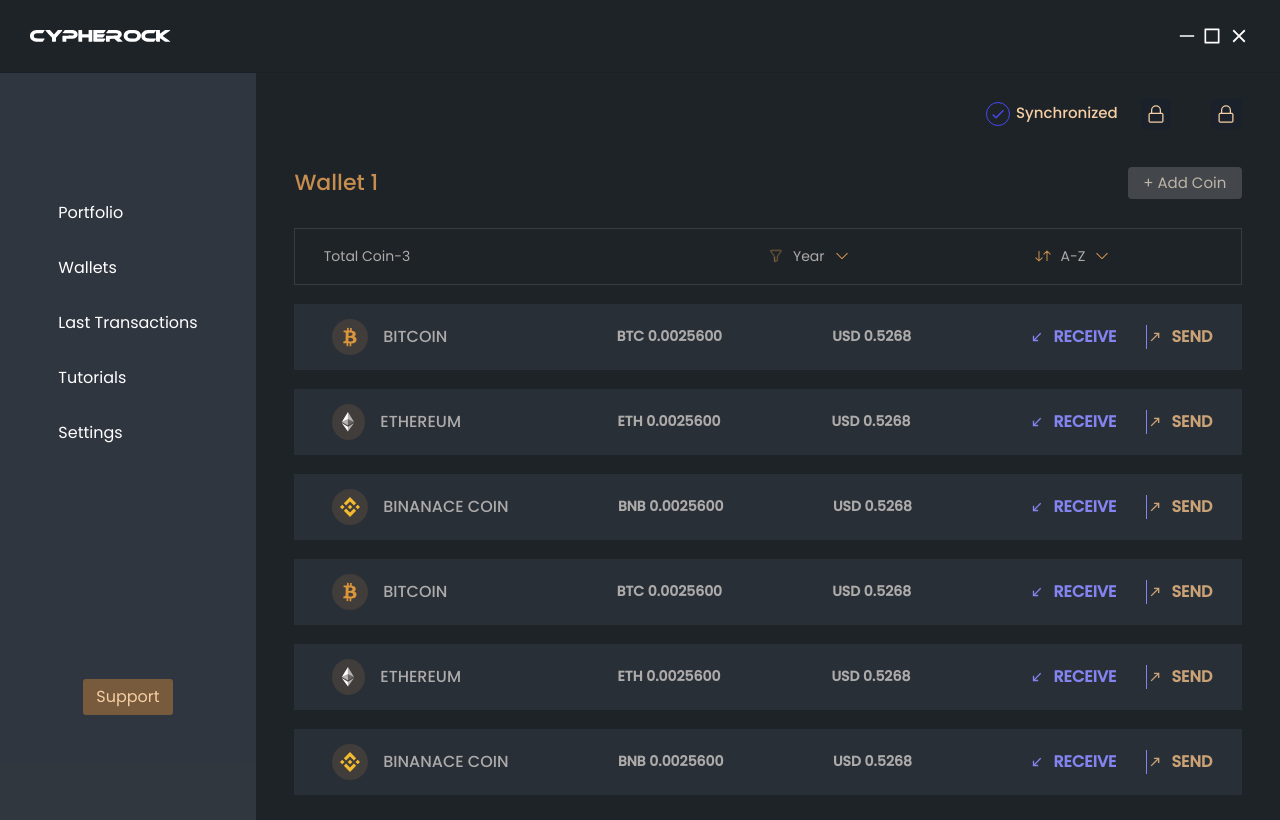
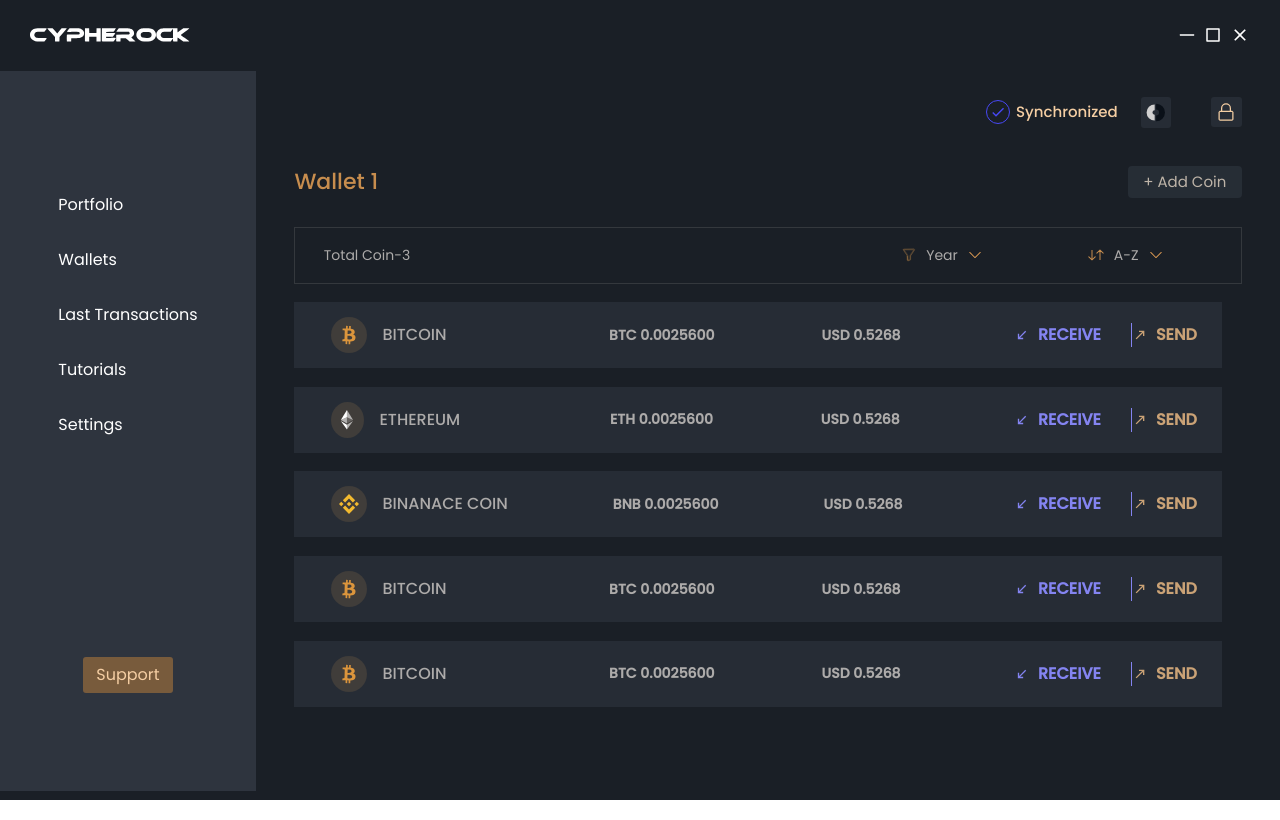
Before and after one commit to Alroyfernz/Cypherock-Task, a React (Create React App) app: page / in a window 1280 px wide. Built offline with nearby package versions, Linux system fonts and the light colour scheme.

Commit message:
finished the first section

```diff
--- a/src/App.css
+++ b/src/App.css
@@ -1,7 +1,37 @@
 .App{
-  background-color:  #1E2328;
-  min-height:100vh;
+  background-color:
+  rgba(26, 31, 38, 1);
+ min-height:100vh;
   font-family: 'Poppins', sans-serif;
+  overflow: hidden;
+}
+.CoinItemsWrapper{
+  width: 100%;
+  max-height: 55vh;
+  padding:0 20px 0 0;
+  overflow-y: scroll;
+}
+
+.CoinItemsWrapper::-webkit-scrollbar {
+  width: 10px;
+
+}
+
+/* Track */
+.CoinItemsWrapper::-webkit-scrollbar-track {
+  background: #ffffff;
+
+}
+
+/* Handle */
+.CoinItemsWrapper::-webkit-scrollbar-thumb {
+  background:   rgba(64, 72, 84, 0.656);;
+
+}
+
+/* Handle on hover */
+.CoinItemsWrapper::-webkit-scrollbar-thumb:hover {
+  background: #888;
 }
 .AppWrapper{
   display: flex;
@@ -47,7 +77,8 @@ margin-left: 6px;
 }
 .LockDiv{
   width: 12%;
-  background-color:#1A212B;
+  background-color:
+  rgba(64, 72, 84, 0.332);
   border-radius:3px;
   display: flex;
   align-items: center;
@@ -74,7 +105,8 @@ font-size: 20px;
 
 }
 .AddCoinBtn{
-  background-color:rgba(255, 255, 255, 0.164);
+  background-color:
+    rgba(64, 72, 84, 0.332);
   padding:5px 0;
   width: 12%;
   border-radius:4px;
--- a/src/App.tsx
+++ b/src/App.tsx
@@ -8,7 +8,7 @@ import OptionBar from './components/Optionbar/OptionBar';
 import CoinContainer from './components/Coin/CoinContainer';
 import { coinData } from "./Data/data"
 import { Coin } from './Data/interfaces';
-
+import { ReactComponent as ToggleIcon } from "./assets/ToggleIcon.svg"
 function App() {
   return (
     <div className="App">
@@ -25,7 +25,7 @@ function App() {
               <span className="SynText">Synchronized</span>
             </div>
             <div className="LockDiv">
-              <VscLock className="LockIcon" />
+              <ToggleIcon className="LockIcon" />
             </div>
             <div className="LockDiv">
               <VscLock className="LockIcon" />
@@ -39,12 +39,13 @@ function App() {
             </button>
           </div>
           <OptionBar />
-          {
-            coinData.map(({ CoinIcon, CoinName, CoinValue, CoinAmt }: Coin) => {
-              return (<CoinContainer CoinIcon={CoinIcon} CoinName={CoinName} CoinValue={CoinValue} CoinAmt={CoinAmt} />)
-            })
-          }
-
+          <div className="CoinItemsWrapper">
+            {
+              coinData.map(({ CoinIcon, CoinName, CoinValue, CoinAmt }: Coin) => {
+                return (<CoinContainer CoinIcon={CoinIcon} CoinName={CoinName} CoinValue={CoinValue} CoinAmt={CoinAmt} />)
+              })
+            }
+          </div>
         </div>
       </div>
 
--- a/src/Data/data.tsx
+++ b/src/Data/data.tsx
@@ -14,13 +14,23 @@ export const coinData: Array<Coin> = [
     },
     {
         CoinIcon: <BNC />, CoinName: "binanace coin", CoinAmt: "BNB 0.0025600", CoinValue: "USD 0.5268"
-    }, {
+    },
+    {
         CoinIcon: <BTC />, CoinName: "bitcoin", CoinAmt: "BTC 0.0025600", CoinValue: "USD 0.5268"
     },
     {
-        CoinIcon: <ETH />, CoinName: "ethereum", CoinAmt: "ETH 0.0025600", CoinValue: "USD 0.5268"
+        CoinIcon: <BTC />, CoinName: "bitcoin", CoinAmt: "BTC 0.0025600", CoinValue: "USD 0.5268"
     },
     {
-        CoinIcon: <BNC />, CoinName: "binanace coin", CoinAmt: "BNB 0.0025600", CoinValue: "USD 0.5268"
-    }
+        CoinIcon: <BTC />, CoinName: "bitcoin", CoinAmt: "BTC 0.0025600", CoinValue: "USD 0.5268"
+    },
+    {
+        CoinIcon: <BTC />, CoinName: "bitcoin", CoinAmt: "BTC 0.0025600", CoinValue: "USD 0.5268"
+    },
+    {
+        CoinIcon: <BTC />, CoinName: "bitcoin", CoinAmt: "BTC 0.0025600", CoinValue: "USD 0.5268"
+    },
+    {
+        CoinIcon: <BTC />, CoinName: "bitcoin", CoinAmt: "BTC 0.0025600", CoinValue: "USD 0.5268"
+    },
 ]
--- a/src/components/Header/Header.tsx
+++ b/src/components/Header/Header.tsx
@@ -15,8 +15,8 @@ const Header: React.FC = () => {
 
             <div className="RightIconContainer">
                 <AiOutlineMinus className="RightIcons" />
-                <RiCheckboxBlankLine className="RightIcons" />
-                <IoMdClose className="RightIcons" style={{ fontSize: 22 }} />
+                <RiCheckboxBlankLine className="RightMidIcons" />
+                <IoMdClose className="RightIcons" />
             </div>
         </div>
     )
--- a/src/components/Header/headerStyles.css
+++ b/src/components/Header/headerStyles.css
@@ -22,3 +22,8 @@ border-bottom:1px solid #1A1F26;
     cursor: pointer;
     font-size: 20px;
 }
+.RightMidIcons{
+    color:#fff;
+    cursor: pointer;
+    font-size: 18px;
+}
--- a/src/components/Optionbar/optionbarStyles.css
+++ b/src/components/Optionbar/optionbarStyles.css
@@ -14,10 +14,11 @@
     width: 94%;
 }
 .LeftContainer,.RightContainer{
-    width: 50%;
+    width: 65%;
 
 }
 .RightContainer{
+    width: 35%;
     display: flex;
     align-items: center;
     justify-content:space-between;
--- a/src/components/sidebar/sidebarStyles.css
+++ b/src/components/sidebar/sidebarStyles.css
@@ -49,6 +49,7 @@ background-color:transparent !important;
 font-weight: 500;
 color:#C78D4E;
 font-size: 17px;
+cursor: pointer;
 }
 
 .AddWalletBtn{
```
Also changed, not shown: src/assets/ToggleIcon.svg (added), src/assets/logo.svg.
